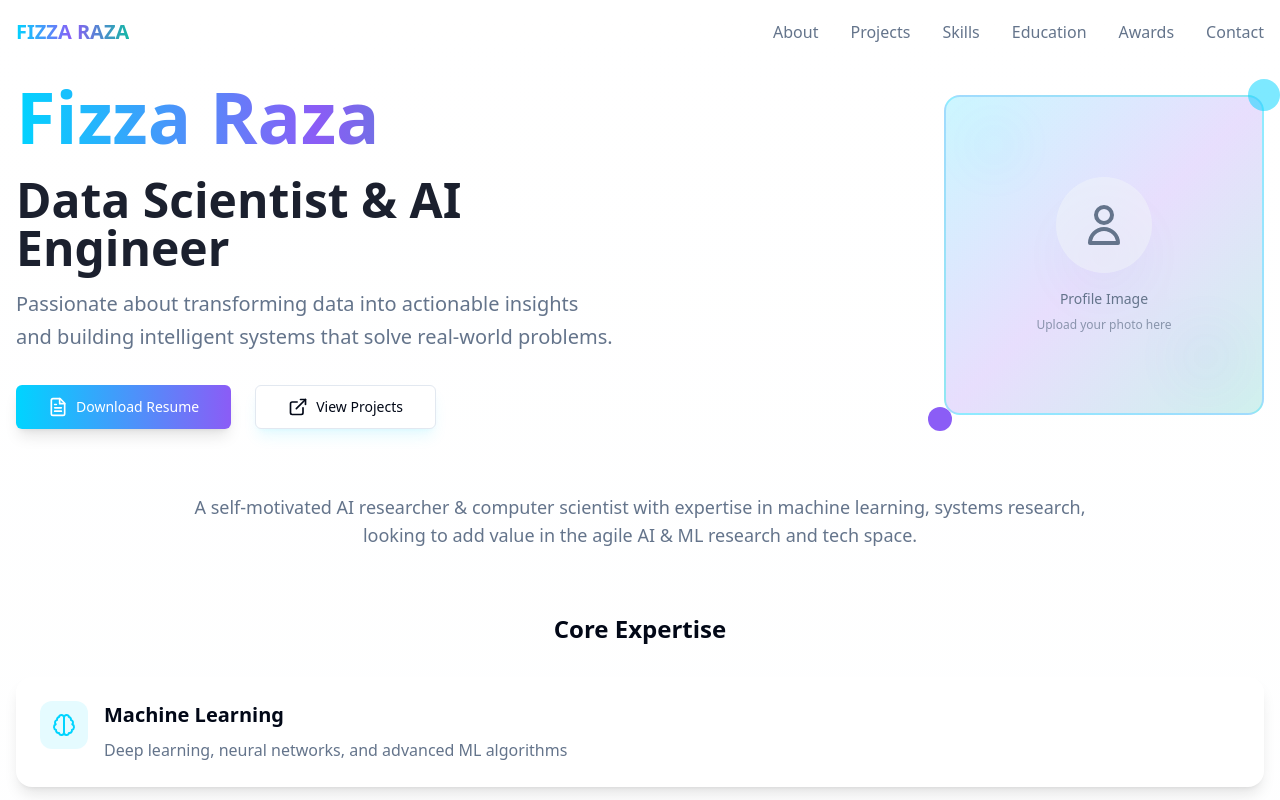
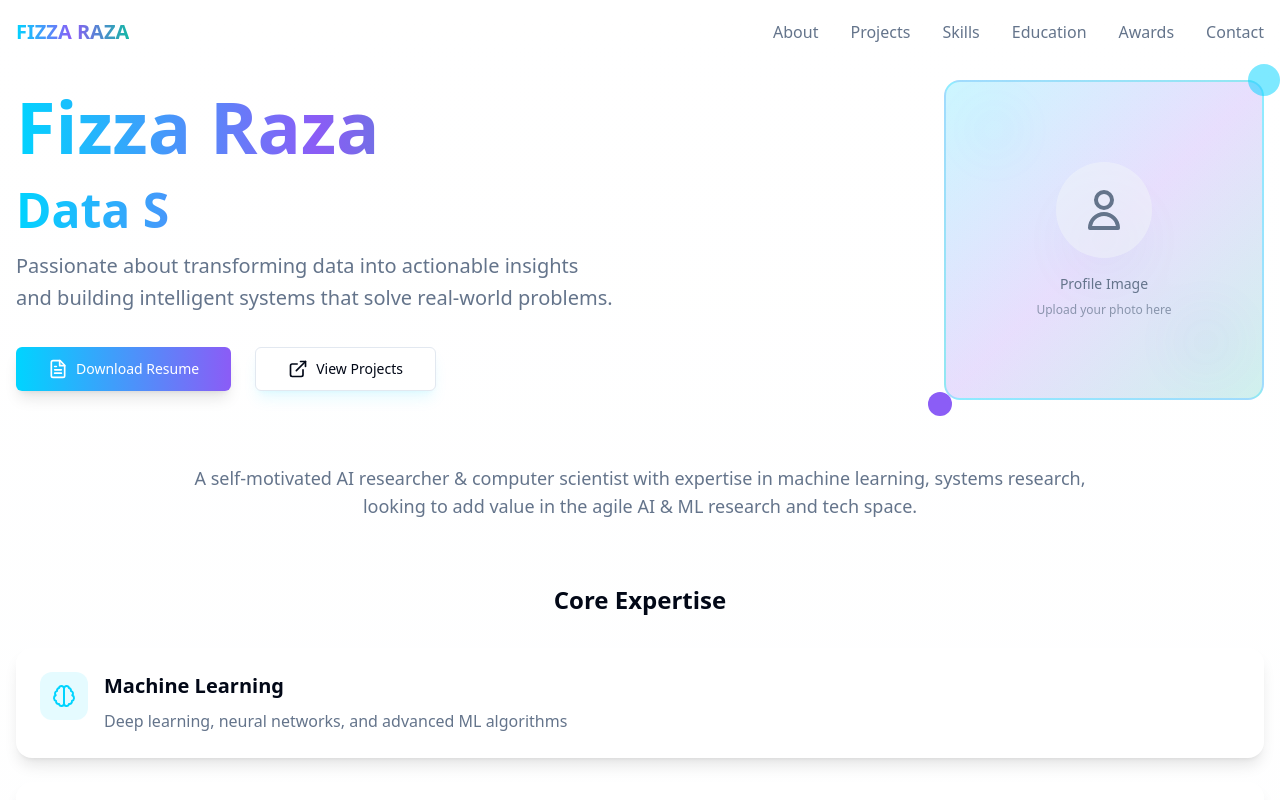
Before and after one commit to FizzaRaza97/FizzaRaza97.github.io, a React (Vite) app: page / in a window 1280 px wide. Shown: the top 800 px of the page. Built offline with nearby package versions, Linux system fonts and the light colour scheme.

Commit message:
added typewriter

```diff
--- a/src/components/AboutSection.tsx
+++ b/src/components/AboutSection.tsx
@@ -1,10 +1,51 @@
-import React from 'react';
+import React, { useState, useEffect } from 'react';
 import { motion } from 'framer-motion';
 import { Brain, Code, Database, TrendingUp, FileText, ExternalLink } from 'lucide-react';
 import { Card, CardContent } from './ui/card';
 import { Button } from './ui/button';
+import { roleTexts } from '../data/aboutData';
 
 const AboutSection: React.FC = () => {
+  const [displayText, setDisplayText] = useState('');
+  const [isDeleting, setIsDeleting] = useState(false);
+  const [textIndex, setTextIndex] = useState(0);
+  const [typingSpeed, setTypingSpeed] = useState(150);
+  const [showCursor, setShowCursor] = useState(true);
+
+  useEffect(() => {
+    const currentText = roleTexts[textIndex];
+    const shouldDelete = isDeleting;
+    const currentLength = displayText.length;
+
+    const handleTyping = () => {
+      if (!shouldDelete && currentLength < currentText.length) {
+        setDisplayText(currentText.slice(0, currentLength + 1));
+        setTypingSpeed(150);
+      } else if (shouldDelete && currentLength > 0) {
+        setDisplayText(currentText.slice(0, currentLength - 1));
+        setTypingSpeed(50);
+      } else if (!shouldDelete && currentLength === currentText.length) {
+        setTypingSpeed(1500);
+        setIsDeleting(true);
+      } else if (shouldDelete && currentLength === 0) {
+        setIsDeleting(false);
+        setTextIndex((textIndex + 1) % roleTexts.length);
+        setTypingSpeed(1000);
+      }
+    };
+
+    const timer = setTimeout(handleTyping, typingSpeed);
+    return () => clearTimeout(timer);
+  }, [displayText, isDeleting, textIndex, typingSpeed]);
+
+  useEffect(() => {
+    const cursorInterval = setInterval(() => {
+      setShowCursor(prev => !prev);
+    }, 500);
+
+    return () => clearInterval(cursorInterval);
+  }, []);
+
   const containerVariants = {
     hidden: { opacity: 0 },
     visible: {
@@ -80,9 +121,12 @@ const AboutSection: React.FC = () => {
             </motion.h1>
             <motion.h2
               variants={itemVariants}
-              className="text-3xl md:text-5xl font-semibold mb-4 text-foreground/90"
+              className="text-3xl md:text-5xl font-semibold mb-4 gradient-text"
             >
-              Data Scientist & AI Engineer
+              <div className="animated-text">
+                {displayText}
+                <span className={`cursor ${showCursor ? 'opacity-100' : 'opacity-0'} transition-opacity duration-100`}>|</span>
+              </div>
             </motion.h2>
             <motion.p
               variants={itemVariants}
--- /dev/null
+++ b/src/data/aboutData.ts
@@ -0,0 +1,8 @@
+export const roleTexts = [
+  "Data Scientist & AI Engineer",
+  "Machine Learning Researcher",
+  "Deep Learning Specialist",
+  "AI Systems Developer",
+  "Data Analytics Expert",
+  "Computer Vision Engineer"
+];
```
